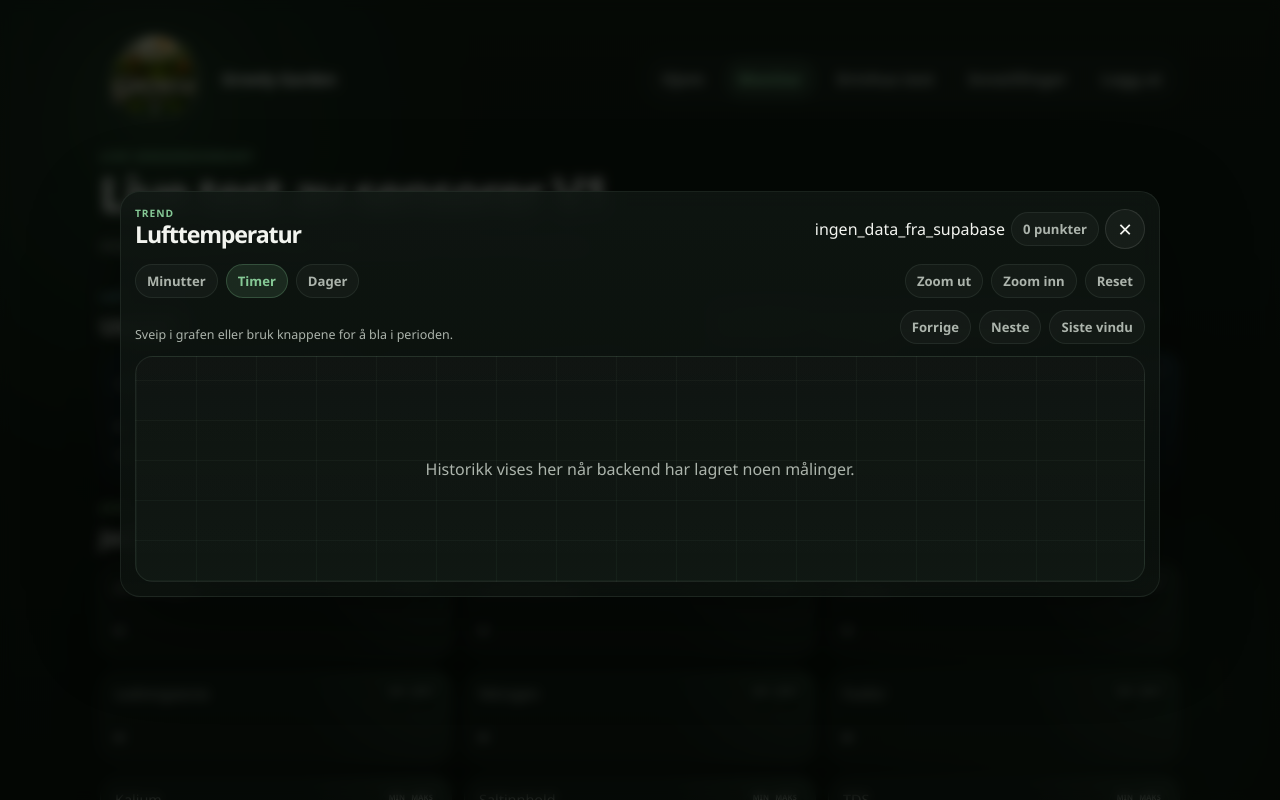
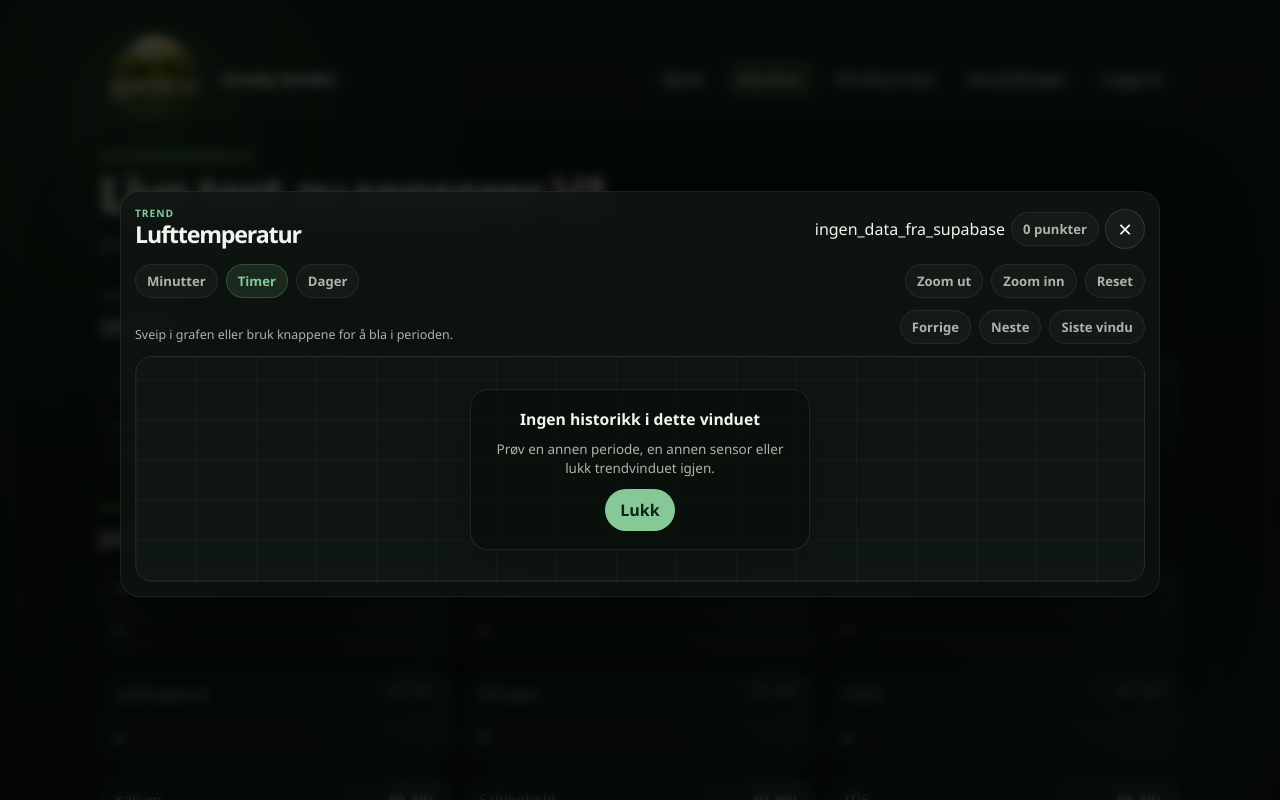
Before and after one commit to growlygarden-creator/onlinegrowly, a FastAPI app: page /monitor in a window 1280 px wide. Run offline with FastAPI, Linux system fonts and the light colour scheme; the visitor is signed in with stand-in values (Sample User, id 1); data comes from the database, SQL or seed files in the repository; data that the repository does not hold is empty.

Commit message:
Improve settings flow and monitor trend modal

```diff
--- a/app/static/css/style.css
+++ b/app/static/css/style.css
@@ -970,6 +970,31 @@ select {
     display: none;
 }
 
+.chart-empty-card {
+    display: grid;
+    gap: 10px;
+    justify-items: center;
+    max-width: 340px;
+    padding: 18px 20px;
+    border: 1px solid rgba(161, 171, 162, 0.14);
+    border-radius: 18px;
+    background: rgba(9, 15, 10, 0.82);
+    box-shadow: 0 18px 50px rgba(0, 0, 0, 0.22);
+}
+
+.chart-empty-card strong {
+    font-size: 0.98rem;
+    color: var(--text);
+    text-align: center;
+}
+
+.chart-empty-card span {
+    font-size: 0.84rem;
+    line-height: 1.45;
+    text-align: center;
+    color: var(--muted);
+}
+
 .modal-open {
     overflow: hidden;
 }
--- a/app/templates/home.html
+++ b/app/templates/home.html
@@ -189,7 +189,13 @@
                         <strong id="trend-tooltip-value">-</strong>
                         <span id="trend-tooltip-time">-</span>
                     </div>
-                    <div id="trend-empty" class="chart-empty">Historikk vises her når backend har lagret noen målinger.</div>
+                    <div id="trend-empty" class="chart-empty">
+                        <div class="chart-empty-card">
+                            <strong>Ingen historikk i dette vinduet</strong>
+                            <span>Prøv en annen periode, en annen sensor eller lukk trendvinduet igjen.</span>
+                            <button type="button" id="trend-empty-close" class="button subtle-button">Lukk</button>
+                        </div>
+                    </div>
                 </div>
             </section>
         </div>
@@ -231,6 +237,7 @@
         const trendModal = document.getElementById("trend-modal");
         const trendModalBackdrop = document.getElementById("trend-modal-backdrop");
         const trendCloseButton = document.getElementById("trend-close");
+        const trendEmptyCloseButton = document.getElementById("trend-empty-close");
 
         const osloTimeZone = "Europe/Oslo";
 
@@ -842,6 +849,7 @@
             dragStartX = null;
         });
         trendCloseButton.addEventListener("click", closeTrendModal);
+        trendEmptyCloseButton.addEventListener("click", closeTrendModal);
         trendModalBackdrop.addEventListener("click", closeTrendModal);
         document.addEventListener("keydown", (event) => {
             if (event.key === "Escape" && trendModalOpen) {
```
